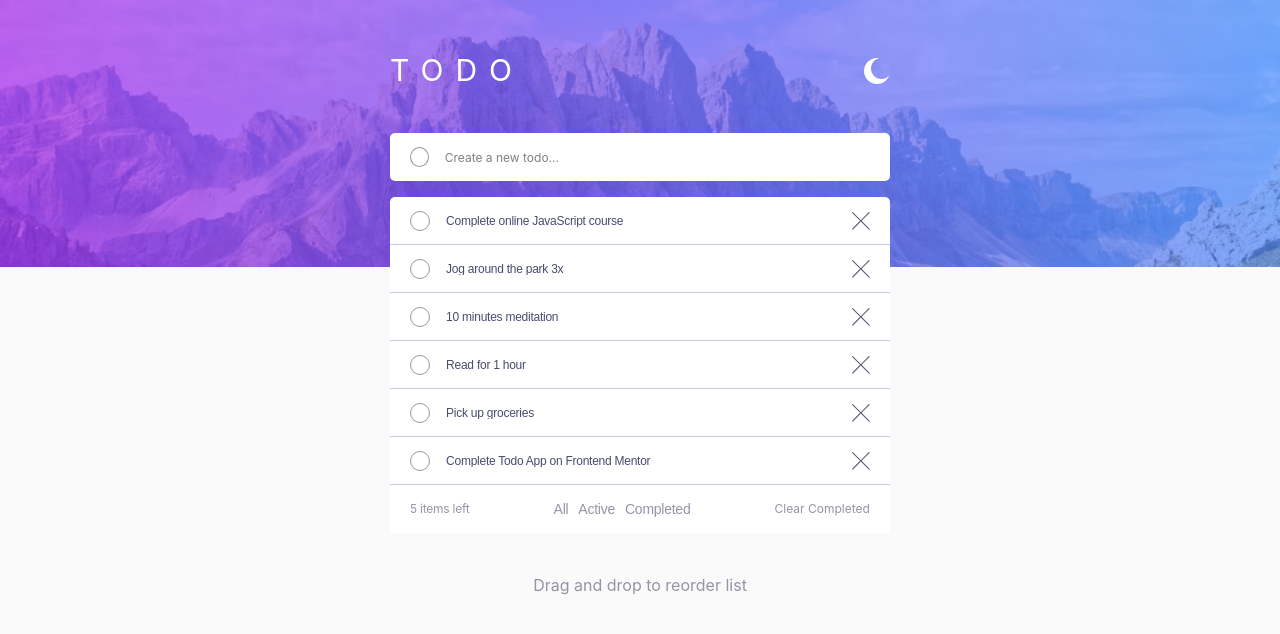
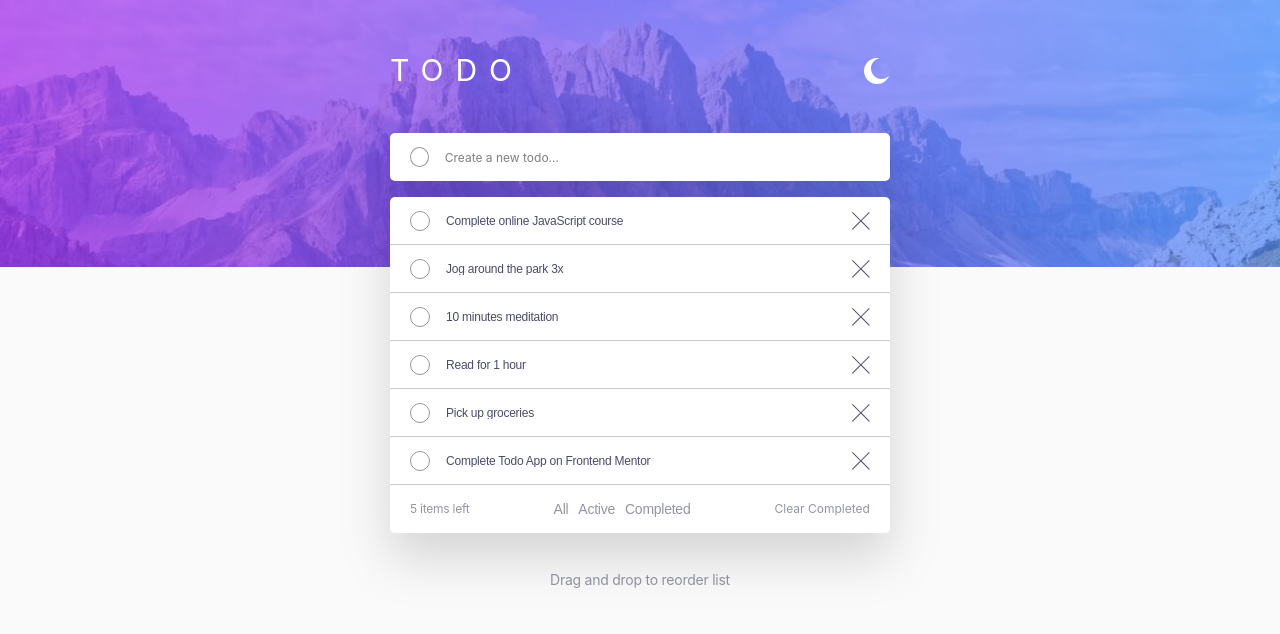
Before and after one commit to JyrexRonaldo/todo-app, a React (Vite) app in the folder frontend/: page / in a window 1280 px wide. Shown: the top 634 px of the page. Built offline with nearby package versions, Linux system fonts and the light colour scheme; a web font is replaced by a local one.

Commit message:
Add drop shadow

```diff
--- a/frontend/src/components/App/App.tsx
+++ b/frontend/src/components/App/App.tsx
@@ -19,7 +19,7 @@ function App() {
               <p className="text-[30px] tracking-[0.4em] text-white">TODO</p>
               <img src="/icon-moon.svg" alt="" />
             </div>
-            <div className="flex flex-col gap-[16px]">
+            <div className="flex flex-col gap-[16px] drop-shadow-2xl">
               <div className="flex h-[48px] items-center rounded-[5px] bg-white px-[20.11px] text-[12px]/[100%]">
                 <div className="mr-[16px] h-[20px] w-[20px] rounded-[50%] border border-[#979797]"></div>
                 <input
@@ -53,7 +53,7 @@ function App() {
                 <TabBar />
               </div>
             </div>
-            <p className="self-center text-[#9495A5]">
+            <p className="self-center text-[14px]/[100%] tracking-[-0.25px] text-[#9495A5]">
               Drag and drop to reorder list
             </p>
           </div>
```
